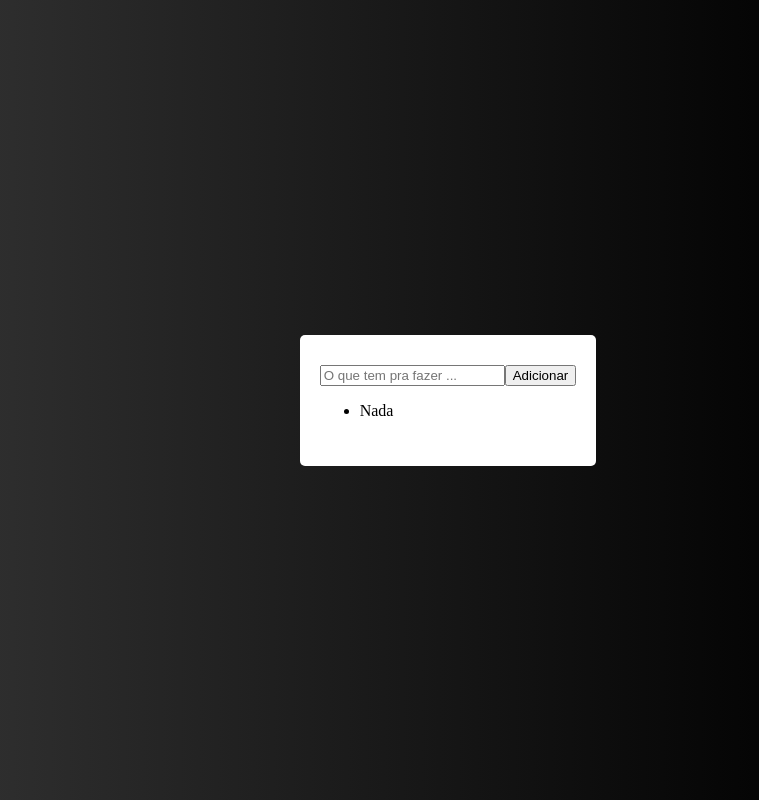
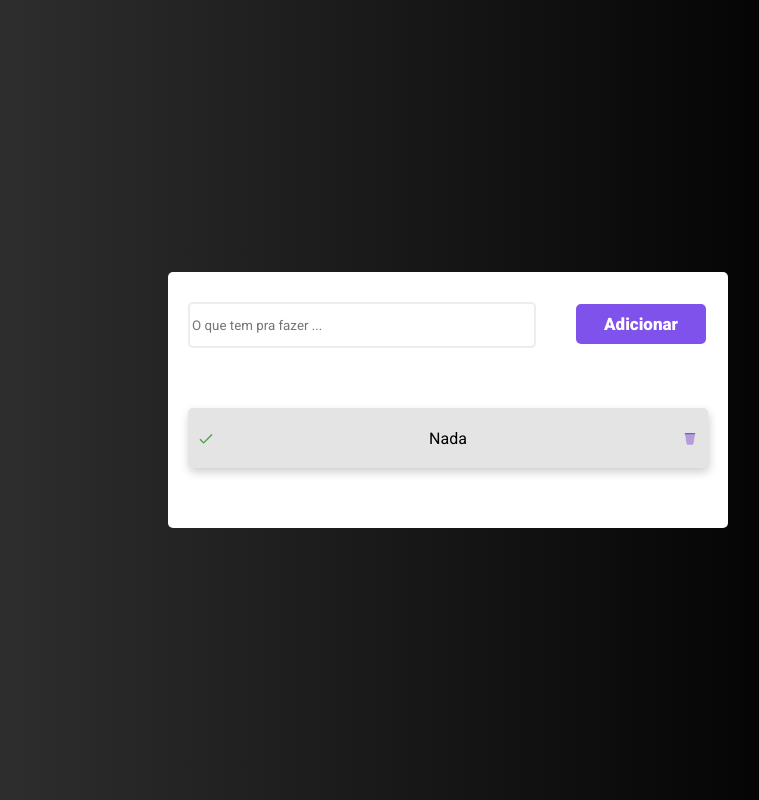
Before and after one commit to csmanhaes86/Projeto-organizador-tarefas, a React (Vite) app: page / in a window 1280 px wide. Shown: the whole page, without its empty margins (192-951 px from the left). Built offline with nearby package versions, Linux system fonts and the light colour scheme.

Commit message:
finalizando estilização da aplicação

```diff
--- a/index.html
+++ b/index.html
@@ -1,9 +1,15 @@
-<!doctype html>
+<!DOCTYPE html>
 <html lang="pt-br">
   <head>
     <meta charset="UTF-8" />
     <link rel="icon" type="image/svg+xml" href="/vite.svg" />
     <meta name="viewport" content="width=device-width, initial-scale=1.0" />
+    <link rel="preconnect" href="https://fonts.googleapis.com" />
+    <link rel="preconnect" href="https://fonts.gstatic.com" crossorigin />
+    <link
+      href="https://fonts.googleapis.com/css2?family=Roboto:ital,wght@0,100..900;1,100..900&display=swap"
+      rel="stylesheet"
+    />
     <title>Primeiro Projeto React</title>
   </head>
   <body>
--- a/package.json
+++ b/package.json
@@ -12,6 +12,7 @@
   "dependencies": {
     "react": "^19.0.0",
     "react-dom": "^19.0.0",
+    "react-icons": "^5.5.0",
     "styled-components": "^6.1.17",
     "uuid": "^11.1.0"
   },
--- a/src/App.jsx
+++ b/src/App.jsx
@@ -1,6 +1,9 @@
 import { useState } from "react";
 import { v4 as uuid } from "uuid";
-import { Container, ToDoList } from "./styles";
+
+import { FcCheckmark, FcEmptyTrash } from "react-icons/fc";
+
+import { Button, Container, Input, ListItem, ToDoList } from "./styles";
 
 function App() {
   const [list, setList] = useState([{ id: uuid(), task: "Nada" }]);
@@ -17,12 +20,16 @@ function App() {
   return (
     <Container>
       <ToDoList>
-        <input onChange={inputMudou} placeholder="O que tem pra fazer ..." />
-        <button onClick={cliqueiNoBotao}>Adicionar</button>
+        <Input onChange={inputMudou} placeholder="O que tem pra fazer ..." />
+        <Button onClick={cliqueiNoBotao}>Adicionar</Button>
 
         <ul>
           {list.map((item) => (
-            <li key={item.id}>{item.task}</li>
+            <ListItem>
+              <FcCheckmark />
+              <li key={item.id}>{item.task}</li>
+              <FcEmptyTrash />
+            </ListItem>
           ))}
         </ul>
       </ToDoList>
--- a/src/globalStyled.js
+++ b/src/globalStyled.js
@@ -7,6 +7,10 @@ const GlobalStyle = createGlobalStyle`
     box-sizing: border-box;
     outline: none;
   }
+
+  * {
+    font-family: "Roboto", sans-serif;
+  }
 `;
 
 export default GlobalStyle;
--- a/src/styles.js
+++ b/src/styles.js
@@ -10,7 +10,52 @@ export const Container = styled.div`
 `;
 
 export const ToDoList = styled.div`
-  background: white;
+  background: #ffffff;
   padding: 30px 20px;
   border-radius: 5px;
+
+  ul {
+    padding: 0;
+    margin-top: 60px;
+  }
 `;
+
+export const Input = styled.input`
+  border: 2px solid #d1d3d466;
+  border-radius: 5px;
+  height: 40px;
+  width: 340px;
+  margin-right: 40px;
+
+`;
+
+export const Button = styled.button`
+  background: #8052ec;
+  border-radius: 5px;
+  border: none;
+  height: 40px;
+  width: 130px;
+  color: #ffffff;
+  font-weight: 900;
+  font-size: 17px;
+  line-height: 2.5px;
+`;
+
+export const ListItem = styled.div`
+  box-shadow: 1px 4px 10px 0px #00000033;
+  background: #E4E4E4;
+  border-radius: 5px;
+  height: 60px;
+  width: 500px;
+  display: flex;
+  align-items: center;
+  justify-content: space-between;
+  margin-bottom: 30px;
+  padding: 0 10px;
+
+  li {
+    list-style: none;
+  }
+
+
+`;
```
Also changed, not shown: 1 other file (tests, documents, lock files or other folders). Lines whose indentation alone changed are shown as unchanged.
